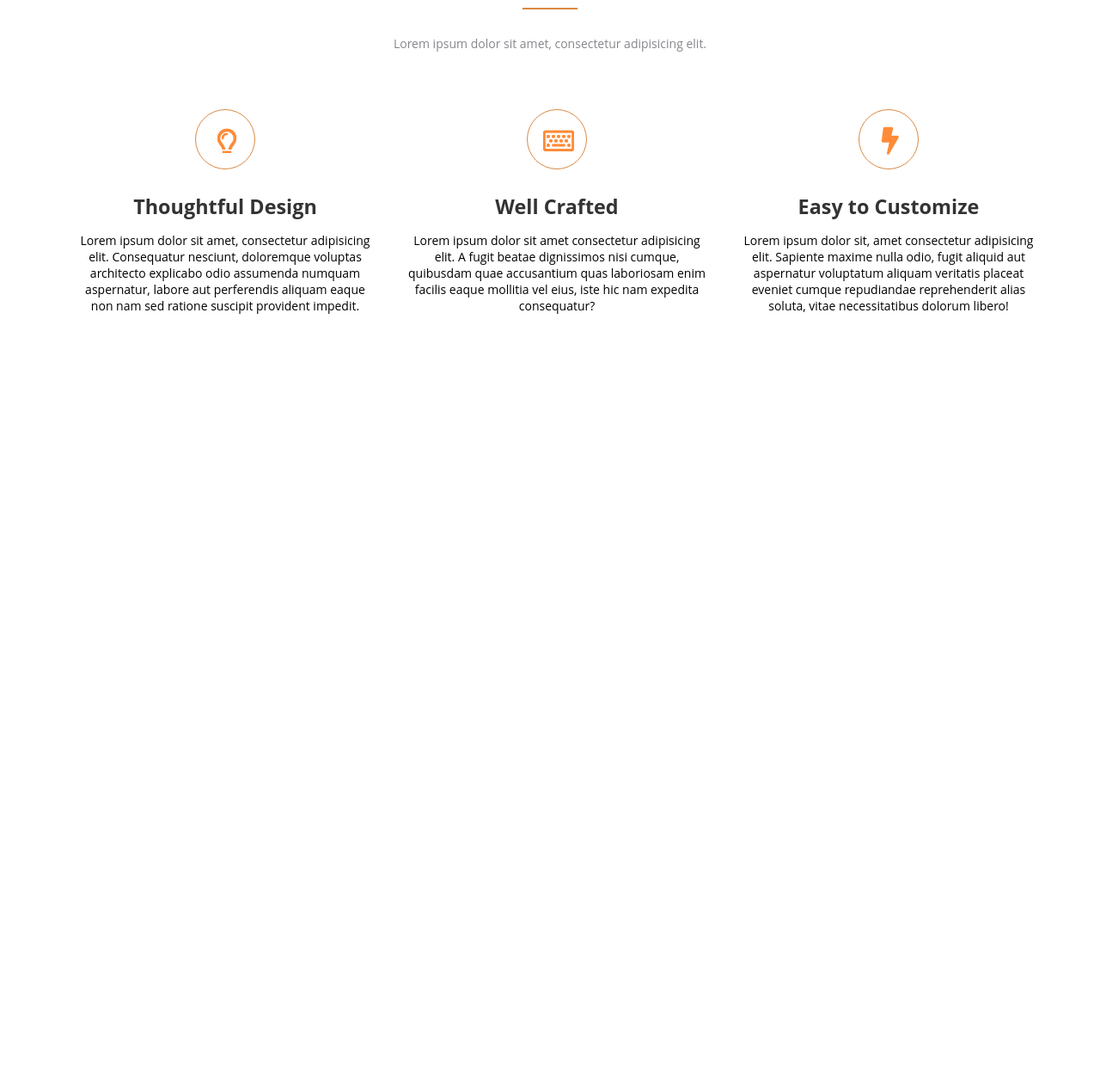
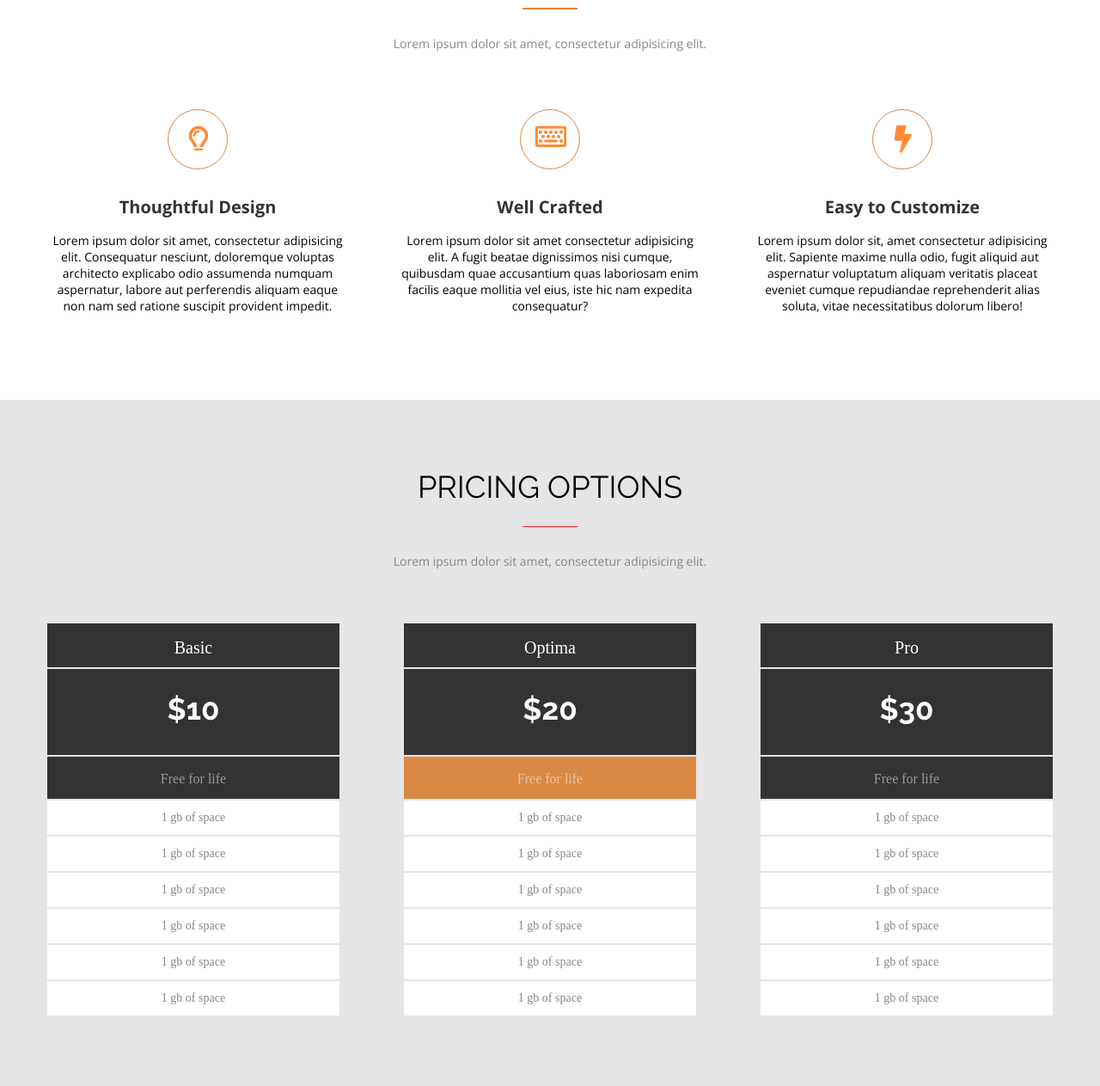
Before and after one commit to AndreyXa/FE09-wk-1-Brutskiy-Andrey, a plain HTML site: page index.html in a window 1280 px wide. Shown: the part 158-1421 px from the top of the page at 86% size. Before the commit the page ends 800 px from the top, so only its background shows below. Drawn offline with nearby package versions, Linux system fonts and the light colour scheme.

Commit message:
homework3

```diff
--- a/css/awesom.css
+++ b/css/awesom.css
@@ -1,24 +1,23 @@
 .asome {
   width: 100%;
+  padding: 100px 0;
 }
 .asome_title {
   text-align: center;
-  padding-top: 100px;
 }
 .asome_description {
   text-align: center;
-  padding-top: 30px;
+  margin-top: 30px;
   color: #86878b;
 }
 .asome_row {
-  margin: auto;
+  display: flex;
+  justify-content: space-between;
+  margin-top: 67px;
 }
 .asome_item {
-  display: inline-flex;
   flex-direction: column;
-  margin-top: 67px;
   width: 350px;
-  margin-left: 32px;
 }
 .asome_img {
   border: 1px solid #d98943;
@@ -32,19 +31,16 @@
 }
 .img_lamp {
   display: block;
-  margin-top: 20px;
-  margin-left: 24px;
+  margin: 17px auto;
 }
 .img_keyboard {
   display: block;
-  margin-top: 22px;
-  margin-left: 17px;
+  margin: 17px auto;
 }
 
 .img_charge {
   display: block;
-  margin-top: 19px;
-  margin-left: 25px;
+  margin: 17px auto;
 }
 
 .asome_subtitle {
--- /dev/null
+++ b/css/pricing.css
@@ -0,0 +1,85 @@
+.pricing {
+  padding: 80px 0;
+  background-color: #e5e5e5;
+}
+.pricing_title {
+  text-align: center;
+}
+.pricing_line {
+  border: none;
+  background-color: #e72424;
+  color: #e72424;
+  height: 1px;
+}
+.pricing_description {
+  text-align: center;
+  margin-top: 30px;
+  margin-bottom: 63px;
+  color: #86878b;
+}
+
+.section_item {
+  width: 340px;
+}
+.section {
+  display: flex;
+  justify-content: space-between;
+  flex-wrap: wrap;
+}
+
+.section_title {
+  background-color: #333333;
+  padding-top: 15px;
+  padding-bottom: 9px;
+  margin-bottom: 2px;
+
+  font-size: 20px;
+  line-height: 27px;
+  text-align: center;
+
+  color: #ffffff;
+}
+
+.section_price {
+  background-color: #333333;
+  padding-top: 26px;
+  padding-bottom: 33px;
+  margin-bottom: 2px;
+
+  font-family: Raleway;
+  font-style: normal;
+  font-weight: bold;
+  font-size: 35px;
+  line-height: 41px;
+  text-align: center;
+
+  color: #ffffff;
+}
+
+.section_descriptoin {
+  background-color: #333333;
+  padding-top: 17px;
+  padding-bottom: 14px;
+  margin-bottom: 2px;
+
+  text-align: center;
+
+  color: rgba(255, 255, 255, 0.5);
+}
+.section_content {
+  font-size: 14px;
+  line-height: 19px;
+
+  text-align: center;
+
+  color: #86878b;
+}
+.section_list_item {
+  background-color: #ffffff;
+  padding-top: 10px;
+  padding-bottom: 11px;
+  margin-bottom: 2px;
+}
+.section_descriptoin_optima {
+  background-color: #d98943;
+}
--- a/css/style.css
+++ b/css/style.css
@@ -1,4 +1,5 @@
 @import url('/css/awesom.css');
+@import url('/css/pricing.css');
 
 * {
   margin: 0;
@@ -18,6 +19,10 @@ hr {
   background-color: #d98943;
   color: #d98943;
   height: 2px;
+}
+
+li {
+  list-style-type: none;
 }
 
 .container {
--- a/index.html
+++ b/index.html
@@ -5,25 +5,27 @@
     <meta name="viewport" content="width=device-width, initial-scale=1.0" />
     <title>Homework</title>
     <link rel="stylesheet" href="css\style.css" />
+    <link
+      href="https://fonts.googleapis.com/css2?family=Open+Sans:wght@400;700&family=Raleway:wght@400;700&display=swap"
+      rel="stylesheet"
+    />
+    <title>awesome</title>
   </head>
   <body>
     <section class="asome">
       <div class="container">
-        <h1 class="title asome_title">WHY THIS IS AWESOME</h1>
+        <h2 class="title asome_title">WHY THIS IS AWESOME</h2>
         <div class="line"><hr /></div>
         <div class="description asome_description">
           <p>Lorem ipsum dolor sit amet, consectetur adipisicing elit.</p>
         </div>
-      </div>
-      <div class="container">
+
         <div class="asome_row">
           <div class="asome_item">
             <div class="asome_img">
               <img class="img_lamp" src="img/lamp.png" alt="lamp" />
             </div>
-            <div class="item_subtitle asome_subtitle">
-              <h3>Thoughtful Design</h3>
-            </div>
+            <h3 class="item_subtitle asome_subtitle">Thoughtful Design</h3>
             <div class="subtitle_description">
               <p>
                 Lorem ipsum dolor sit amet, consectetur adipisicing elit.
@@ -37,9 +39,7 @@
             <div class="asome_img">
               <img class="img_keyboard" src="img/keyboard.png" alt="keyboard" />
             </div>
-            <div class="item_subtitle asome_subtitle">
-              <h3>Well Crafted</h3>
-            </div>
+            <h3 class="item_subtitle asome_subtitle">Well Crafted</h3>
             <div class="subtitle_description">
               <p>
                 Lorem ipsum dolor sit amet consectetur adipisicing elit. A fugit
@@ -53,9 +53,7 @@
             <div class="asome_img">
               <img class="img_charge" src="/img/charge.png" alt="charge" />
             </div>
-            <div class="item_subtitle asome_subtitle">
-              <h3>Easy to Customize</h3>
-            </div>
+            <h3 class="item_subtitle asome_subtitle">Easy to Customize</h3>
             <div class="subtitle_description">
               <p>
                 Lorem ipsum dolor sit, amet consectetur adipisicing elit.
@@ -68,5 +66,72 @@
         </div>
       </div>
     </section>
+
+    <section class="pricing">
+      <div class="container">
+        <h2 class="title pricing_title">PRICING OPTIONS</h2>
+        <div class="line"><hr class="pricing_line" /></div>
+        <div class="description pricing_description">
+          <p>Lorem ipsum dolor sit amet, consectetur adipisicing elit.</p>
+        </div>
+        <div class="section">
+          <div class="section_items">
+            <div class="section_item">
+              <div class="section_title">Basic</div>
+              <div class="section_price">$10</div>
+              <div class="section_descriptoin">Free for life</div>
+              <div class="section_content">
+                <ul class="section_items">
+                  <li class="section_list_item">1 gb of space</li>
+                  <li class="section_list_item">1 gb of space</li>
+                  <li class="section_list_item">1 gb of space</li>
+                  <li class="section_list_item">1 gb of space</li>
+                  <li class="section_list_item">1 gb of space</li>
+                  <li class="section_list_item">1 gb of space</li>
+                </ul>
+              </div>
+            </div>
+          </div>
+
+          <div class="section_items">
+            <div class="section_item">
+              <div class="section_title">Optima</div>
+              <div class="section_price">$20</div>
+              <div class="section_descriptoin section_descriptoin_optima">
+                Free for life
+              </div>
+              <div class="section_content">
+                <ul class="section_items">
+                  <li class="section_list_item">1 gb of space</li>
+                  <li class="section_list_item">1 gb of space</li>
+                  <li class="section_list_item">1 gb of space</li>
+                  <li class="section_list_item">1 gb of space</li>
+                  <li class="section_list_item">1 gb of space</li>
+                  <li class="section_list_item">1 gb of space</li>
+                </ul>
+              </div>
+            </div>
+          </div>
+
+          <div class="section_items">
+            <div class="section_item">
+              <div class="section_title">Pro</div>
+              <div class="section_price">$30</div>
+              <div class="section_descriptoin">Free for life</div>
+              <div class="section_content">
+                <ul class="section_items">
+                  <li class="section_list_item">1 gb of space</li>
+                  <li class="section_list_item">1 gb of space</li>
+                  <li class="section_list_item">1 gb of space</li>
+                  <li class="section_list_item">1 gb of space</li>
+                  <li class="section_list_item">1 gb of space</li>
+                  <li class="section_list_item">1 gb of space</li>
+                </ul>
+              </div>
+            </div>
+          </div>
+        </div>
+      </div>
+    </section>
   </body>
 </html>
```
